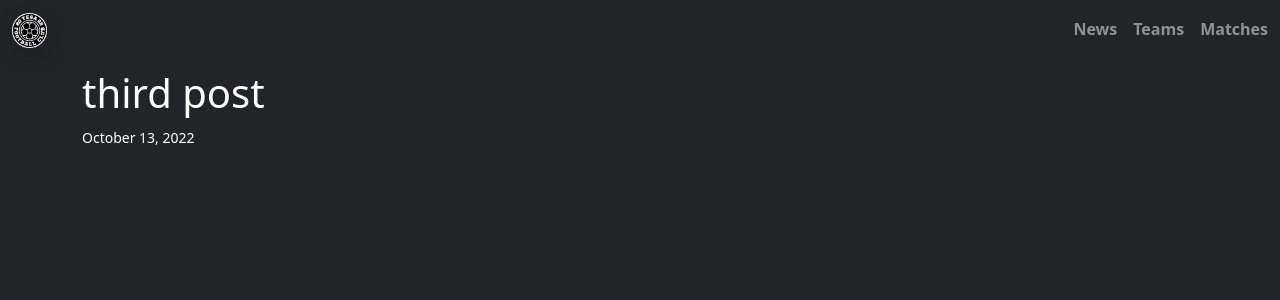
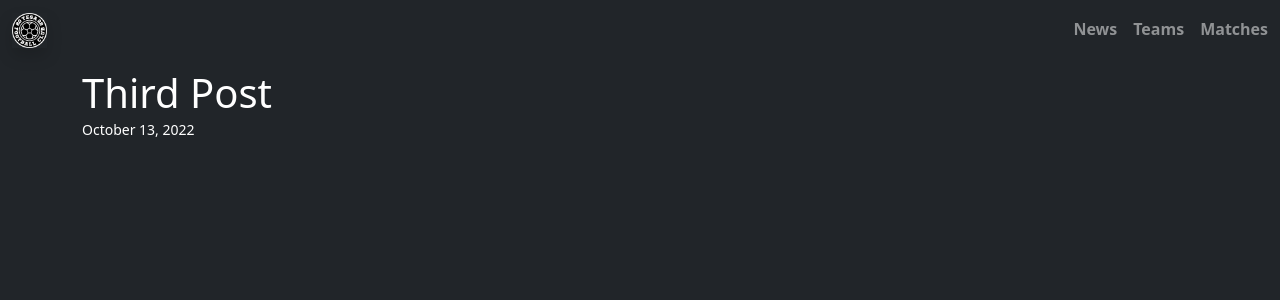
Before and after one commit to tesafc/tesafc.github.io, a Jekyll site: the page built from _posts/2022-10-13-third-post.md, in a window 1280 px wide. Shown: the top 300 px of the page. Built offline with Jekyll 4.4.1, drawn with Linux system fonts in a browser that asks for light colours.

Commit message:
Update post.html

```diff
--- a/_layouts/post.html
+++ b/_layouts/post.html
@@ -5,7 +5,7 @@ layout: default
 <div class="my-2">
   <div class="container">
     <header class="text-bg-dark">
-      <h1>{{ page.title }}</h1>
+      <h1 class="mb-0 text-capitalize">{{ page.title }}</h1>
       <time datetime="{{ page.date | date_to_xmlschema }}">
         <small>{{ page.date | date: '%B %d, %Y' }}</small>
       </time>
```
